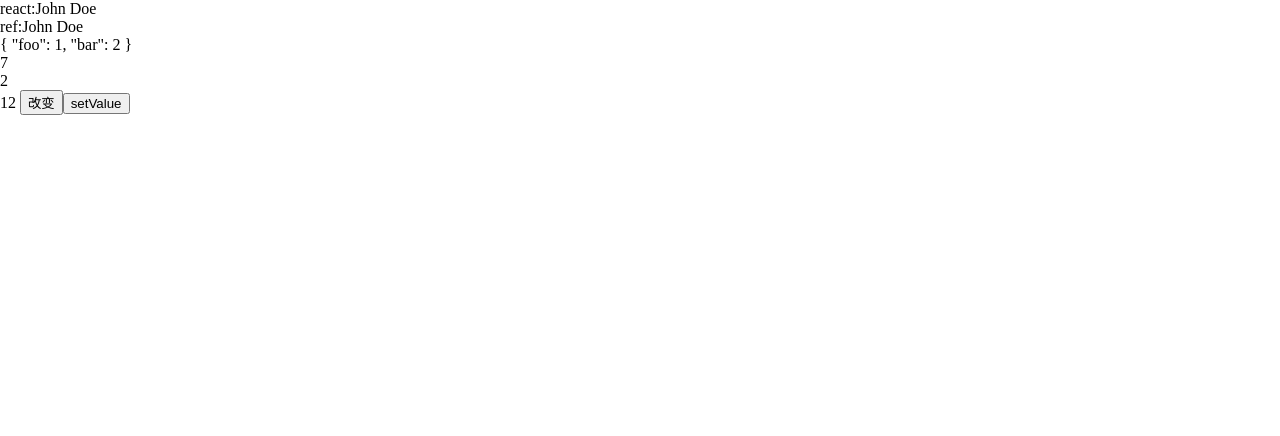
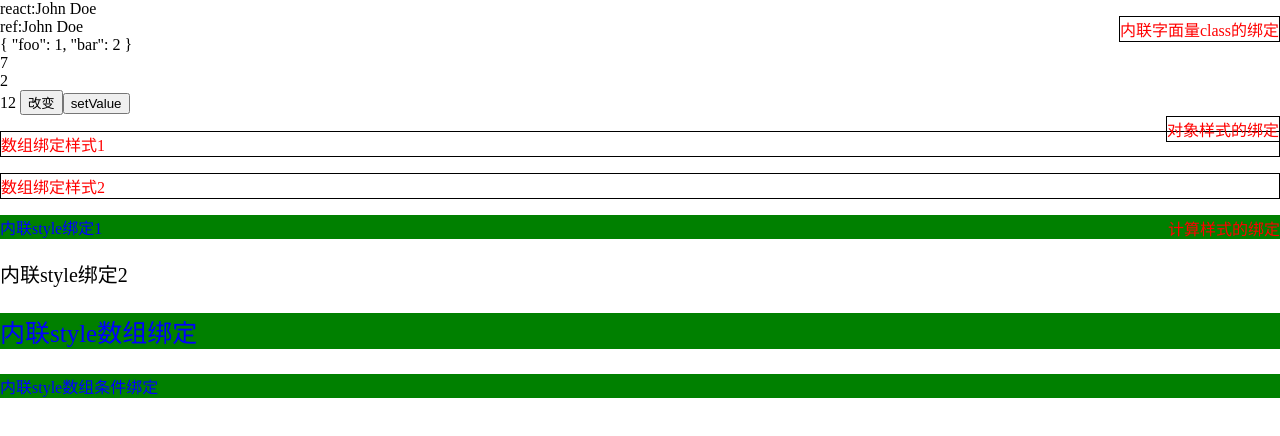
Before and after one commit to transport123/vuedemo, a Vue app: page / in a window 1280 px wide. Shown: the top 436 px of the page. Built offline with nearby package versions, Linux system fonts and the light colour scheme.

Commit message:
class and style v-bind

```diff
--- a/src/vueguide/FourToSeven.vue
+++ b/src/vueguide/FourToSeven.vue
@@ -51,10 +51,10 @@ const computeSet =computed({
     }
 })
 
-onMounted(()=>{
-    console.log(refValue)
+function setValue(){
+    computeSet.value=100;
+}
 
-})
 
 function changeRefValue()
 {
@@ -91,13 +91,49 @@ function changeRefValue()
     //2，对象本身在更改时能触发‘刷新’，否则永远无法进入‘全局刷新’这个阶段，dom树也就不会改变
     //上述例子中由于authorRef更换对象，新对象更改并不会触发刷新，所以即使值改变了也不会改变dom中的值
     //理解上应该有偏差，暂时先这么理解。
+
 }
 
-function setValue(){
-    computeSet.value=100;
-}
+//class 与 style绑定
+const isActive = ref(true)
+const isError=ref(true)
+
+const computeNoError=ref(null)
+const computeError=ref({type:'fatal'})
+
+const arrActive = ref('active')
+const arrError = ref('text-error')
 
 
+const fontSize=ref(20)
+const styleColor=ref({
+    color:'blue',
+    background:'green'
+})
+
+const styleFont=ref({
+    fontSize: '25px '
+})
+const isStyleFont=ref(false)
+
+const objStyle=ref({
+    active:isActive,
+    'text-error':isError
+})
+
+const computedStyle=computed(()=>{
+return{
+    active: isActive.value && !computeError.value,
+    'text-error': computeError.value && computeError.value.type==='fatal'
+}
+}
+)
+
+
+onMounted(()=>{
+    console.log(refValue)
+
+})
 </script>
 
 <template>
@@ -113,5 +149,53 @@ function setValue(){
 
     </div>
 
+    <div>
+        <p  class="static" :class="{active:isActive,'text-error':isError}">内联字面量class的绑定</p>
 
+        <p  class="objstatic" :class="objStyle">对象样式的绑定</p>
+
+        <p  class="computestatic" :class="computedStyle">计算样式的绑定</p>
+
+        <p :class="[isActive?arrActive:'',arrError]"> 数组绑定样式1</p>
+
+        <p :class="[{active:isActive},arrError]"> 数组绑定样式2</p>
+
+        <p :style="styleColor">内联style绑定1</p>
+
+        <p :style="{'fontSize':fontSize+'px'}">内联style绑定2</p>
+
+        <p :style="[styleColor,styleFont]">内联style数组绑定</p>
+
+        <p :style="[styleColor,{styleFont:isStyleFont}]">内联style数组条件绑定</p>
+
+
+    </div>
 </template>
+
+<style>
+.active{
+    border:1px solid black
+}
+
+.text-error{
+    color: red;
+}
+.static{
+    position:fixed;
+    top:0;
+    right:0
+}
+
+.objstatic{
+    position:fixed;
+    top:100px;
+    right:0
+}
+
+.computestatic{
+    position:fixed;
+    top:200px;
+    right:0
+}
+
+</style>
```
